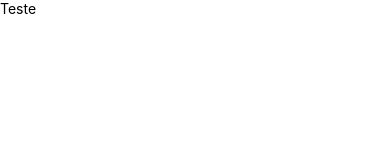
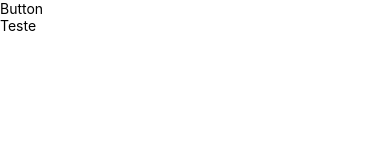
Before and after one commit to RodrigoFructuoso1984/TagTrainerLinguagemProgramacao, a React Native app: screen / in a window 390 px wide. Shown: the top 160 px of the page. Built offline with nearby package versions, Linux system fonts and the light colour scheme.

Commit message:
criei o componente Button e exportamos para o App.tsx

```diff
--- a/App.tsx
+++ b/App.tsx
@@ -8,12 +8,15 @@
 import React, { Fragment } from 'react';
 import { SafeAreaView,StatusBar,Text,View } from 'react-native';
 
+import Button from './src/components/Button';
+
 function App(): JSX.Element {
 
   return (
     <Fragment>
         <StatusBar barStyle="dark-content"></StatusBar>
         <SafeAreaView>
+          <Button />
           <Text>Teste</Text>
         </SafeAreaView>
     </Fragment>
--- a/src/components/Button/index.js
+++ b/src/components/Button/index.js
@@ -1,13 +1,25 @@
-import React from 'react';
+import React, { Component } from 'react';
 import { Text,View } from 'react-native';
 
-const App = () => {
+/*
+const Button = () => {
 
   return (
     <View>
-        <Text>Teste</Text>
+        <Text>Button</Text>
     </View>
   );
 }
 
-export default App;
+export default Button;
+*/
+
+export default class Button extends Component {
+    render() {
+        return (
+            <View>
+                <Text>Button</Text>
+            </View>
+        )
+    }
+}
```
